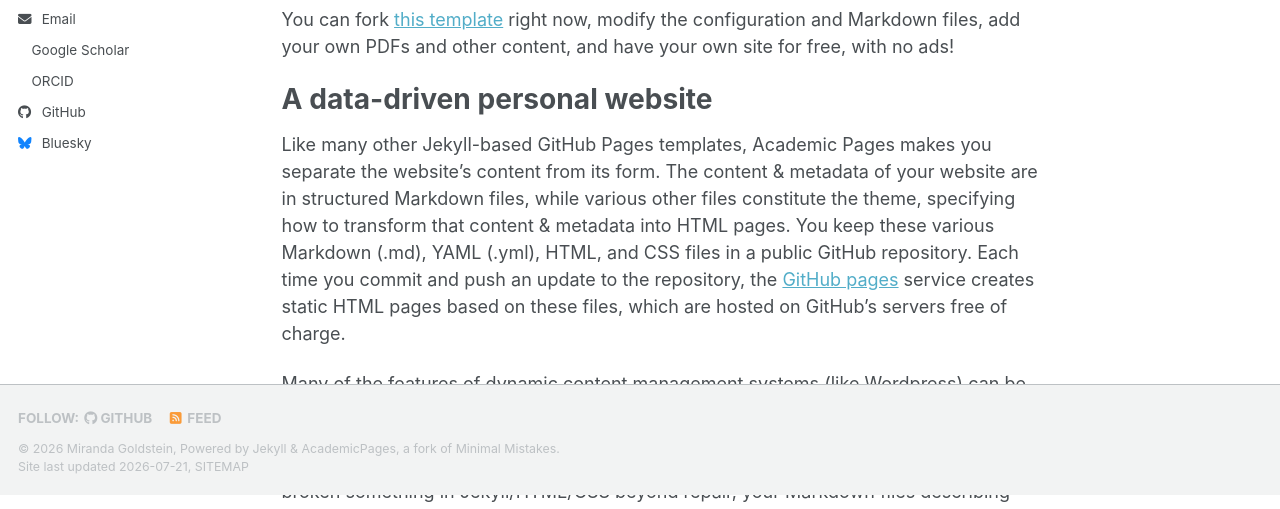
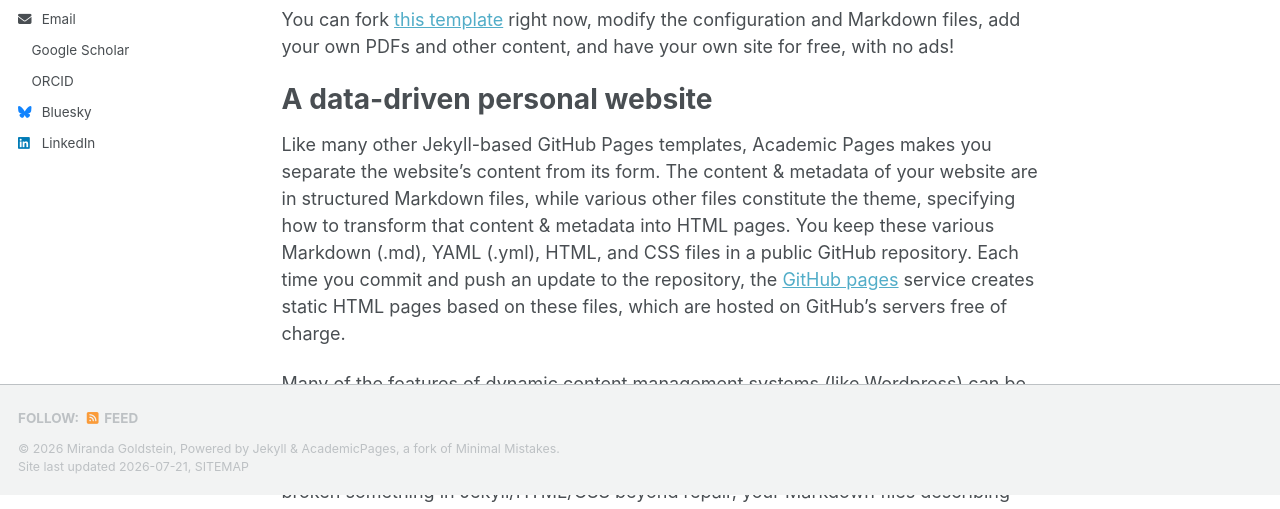
Before and after one commit to mirandagoldstein/mirandagoldstein.github.io, a Jekyll site: the page built from _pages/about.md, in a window 1280 px wide. Shown: the part 405-914 px from the top of the page. Built offline with Jekyll 4.4.1, drawn with Linux system fonts in a browser that asks for light colours; a style sheet for code colours, icons or effects is not loaded; part of the change alters nothing that is shown.

Commit message:
Update _config.yml

```diff
--- a/_config.yml
+++ b/_config.yml
@@ -50,13 +50,13 @@ author:
   bitbucket        : # Username - Update with your username on the site
   codepen          : # Username
   dribbble         : # Username
-  github           : "academicpages"
+  github           : # Username
   kaggle           : # Username
   stackoverflow    : # User number or user number and name (i.e., use "1" or "1/jeff-atwood")
 
   # Social media
   artstation       : # Username
-  bluesky          : "bsky.app" # Replace this with you Bluesky username
+  bluesky          : "@mggoldst.bksy.social" # Replace this with you Bluesky username
   facebook         : # Username
   flickr           : # Username
   foursquare       : # Username
@@ -65,7 +65,7 @@ author:
   keybase          : # Username
   instagram        : # Username
   lastfm           : # Username
-  linkedin         : # Username
+  linkedin         : "linkedin.com/in/miranda-goldstein-7a8b72165"
   mastodon         : # URL
   medium           : # URL
   pinterest        : # Username
```
